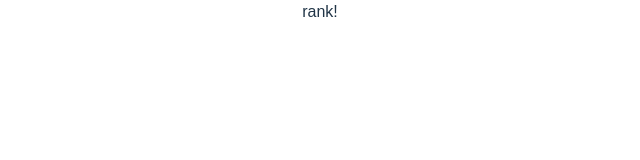
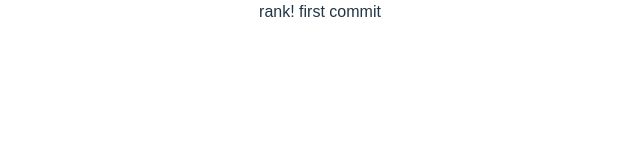
Before and after one commit to Planner-LifeStock/LifeStock_frontend, a React (Vite) app: page /rank in a window 1280 px wide. Shown: the top 160 px of the page, without its empty margins (320-960 px from the left). Built offline with nearby package versions, Linux system fonts and the light colour scheme.

Commit message:
[init] rankPage first commit

```diff
--- a/src/pages/rank.jsx
+++ b/src/pages/rank.jsx
@@ -1,5 +1,5 @@
 const RankPage = () => {
-  return <div>rank!</div>
+  return <div>rank! first commit</div>
 }
 
 export default RankPage
```
